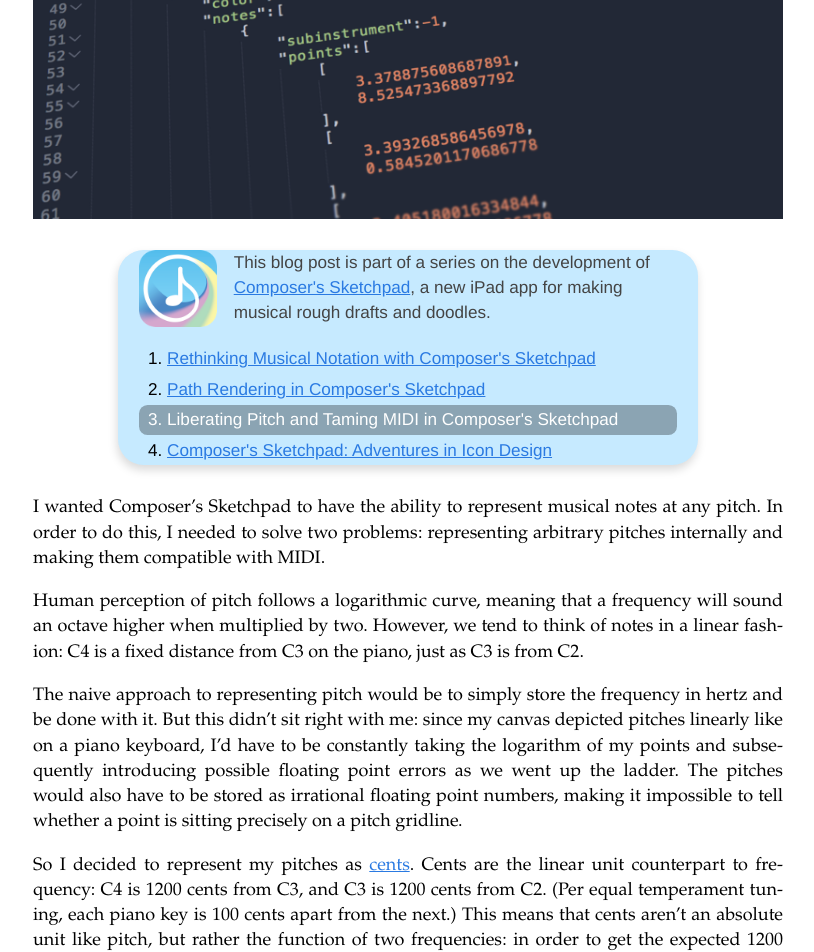
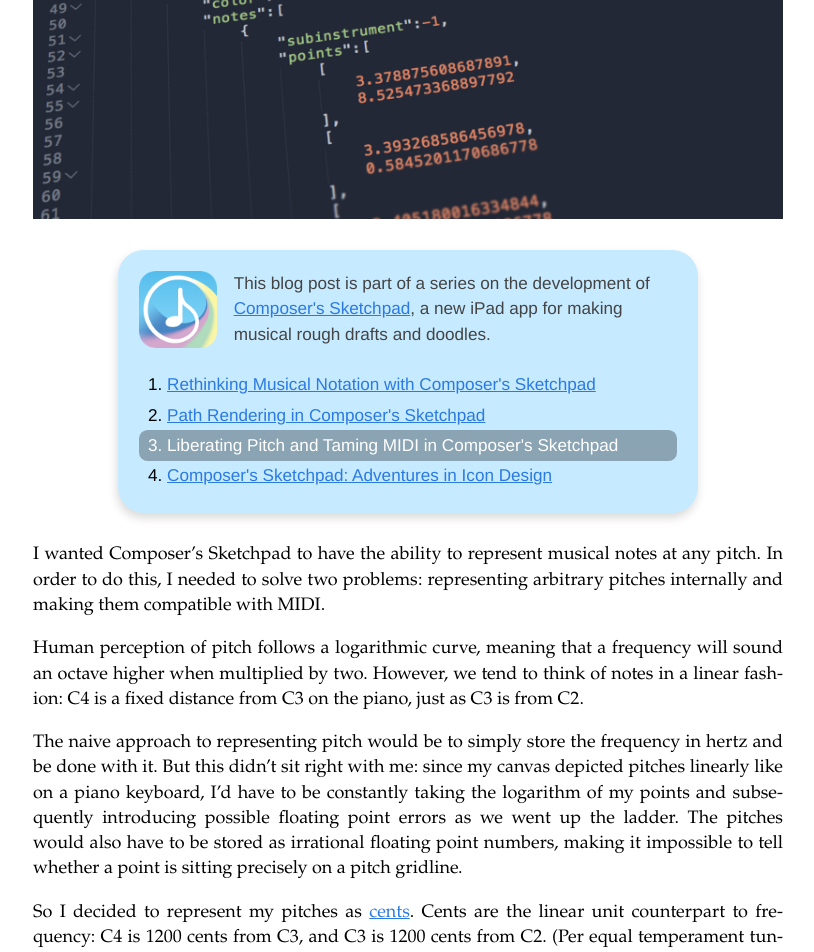
Before and after one commit to archagon/archagon.net, a Jekyll site: the page built from _posts/2016-03-24-liberating-pitch-and-taming-midi-in-composers-sketchpad.md, in a window 1280 px wide. Shown: the part 418-1370 px from the top of the page, without its empty margins (232-1046 px from the left). Built offline with Jekyll 4.4.1, drawn with Linux system fonts in a browser that asks for light colours.

Commit message:
ToC tweaks continued.

```diff
--- a/_sass/_document-extras.scss
+++ b/_sass/_document-extras.scss
@@ -225,15 +225,14 @@
 // TOC Widget //
 ////////////////
 
-$toc-theme-color: mix(#2a7ae2, white, 20%);
-$toc-border-color: $toc-theme-color;
+$toc-theme-color: #efefef;
 $toc-link-color: #2A7AE2;
-$toc-bullet-color: $toc-theme-color;
+$toc-bullet-color: darkgray;
 $toc-side-padding: 2.2em;
 
 .toc-wrapper {
     display: block;
-    text-align: left;
+    text-align: center;
 
     // only way to collapse margins with inline-block toc
     margin-top: 1.8em;
@@ -250,18 +249,16 @@ $toc-side-padding: 2.2em;
 
     max-width: 60rem;
 
-    background-color: #efefef;
-
-    border: solid 0.2rem lightgray;
+    background-color: $toc-theme-color;
+    // border: solid 0.2rem lightgray;
 }
 
 .toc-header {
     text-align: center;
 
-    margin: 0.4em $toc-side-padding;
-    margin-top: 1.2em;
-    margin-bottom: 0;
-    padding: 0;
+    // padding is in header and links so header bar can go across full width
+    padding: 0 $toc-side-padding;
+    padding-top: 1.2em; //imprecise vertical padding, but it just looks better
 
     h1 {
         margin: 0 !important;
@@ -274,9 +271,9 @@ $toc-side-padding: 2.2em;
 }
 
 .toc-links {
-    // this is here so that the header bar can go across the full TOC
-    margin: 1.6em $toc-side-padding;
-    margin-top: 0.8em;
+    padding: 0 $toc-side-padding;
+    padding-bottom: 1.6em;
+    padding-top: 0.8em;
 
     ul, ol {
         margin: 0;
@@ -299,7 +296,7 @@ $toc-side-padding: 2.2em;
                 &:before {
                     position: relative;
                     content: "•";
-                    color: darkgray;
+                    color: $toc-bullet-color;
                     left: -0.6em;
                 }
             }
@@ -440,9 +437,9 @@ $toc-side-padding: 2.2em;
         @include align-items-flex-start;
         @include flex-direction-row;
 
-        margin: $margin;
-        margin-bottom: $spacing;
-        padding: 0;
+        margin: 0;
+        padding-bottom: $spacing;
+        padding: $margin;
 
         & > * {
             margin-top: 0;
@@ -467,9 +464,9 @@ $toc-side-padding: 2.2em;
     }
 
     .toc-links {
-        margin: $margin;
-        margin-top: $spacing;
-        padding: 0;
+        margin: 0;
+        padding: $margin;
+        padding-top: 0;
 
         & > ol {
             list-style-position: inside;
```
